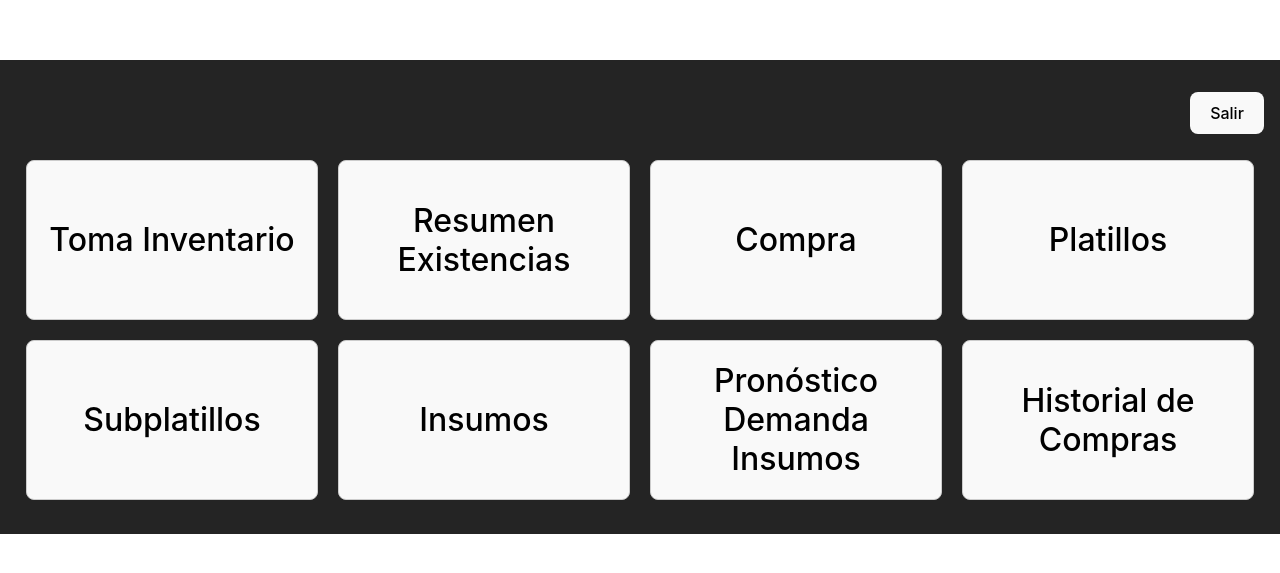
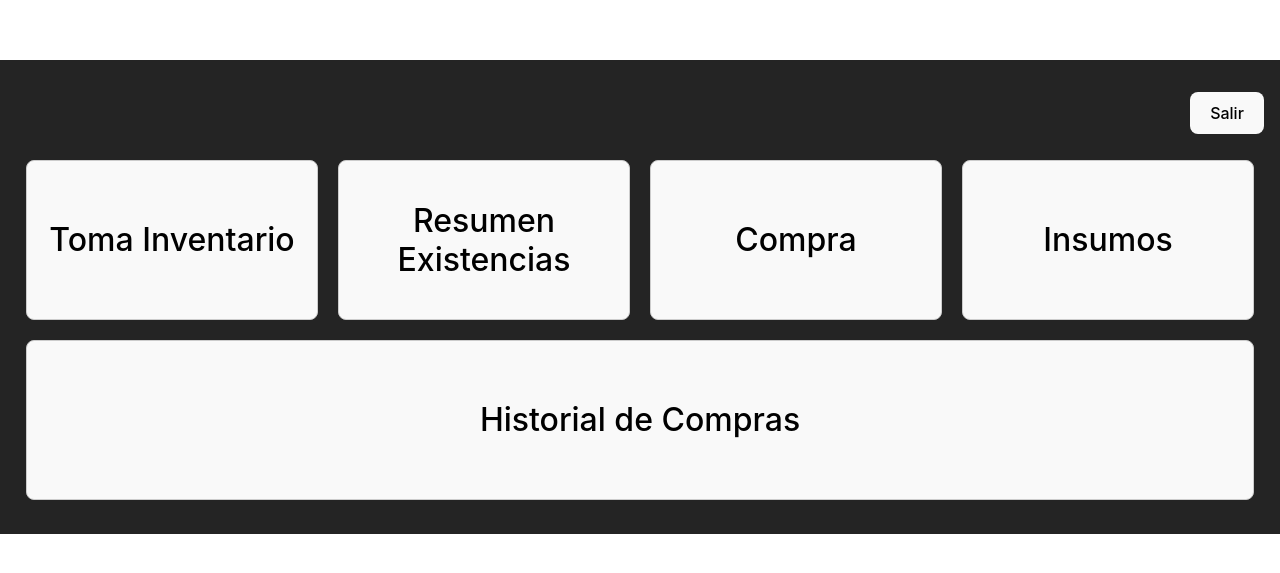
Before and after one commit to garciazapiain/admin-nectario, a Vue app in the folder frontend/: page / in a window 1280 px wide. Shown: the part 103-676 px from the top of the page. Built offline with nearby package versions, Linux system fonts and the light colour scheme; sample sign-in values are in the browser's storage.

Commit message:
changed admin for now

```diff
--- a/frontend/src/components/Home.vue
+++ b/frontend/src/components/Home.vue
@@ -49,12 +49,12 @@ onMounted(() => {
     <button @click="handleClickInventario">Toma Inventario</button>
     <button @click="handleClickExistencias">Resumen Existencias</button>
     <button v-if="isAdmin" @click="handleClickCompra">Compra</button>
-    <button v-if="isAdmin" @click="handleClickPlatillo">Platillos</button>
-    <button v-if="isAdmin" @click="handleClickSubplatillo">Subplatillos</button>
+    <!-- <button v-if="isAdmin" @click="handleClickPlatillo">Platillos</button>
+    <button v-if="isAdmin" @click="handleClickSubplatillo">Subplatillos</button> -->
     <button v-if="isAdmin" @click="handleClickIngrediente">Insumos</button>
-    <button v-if="isAdmin" @click="handleClickPronosticoDemandaInsumos">
+    <!-- <button v-if="isAdmin" @click="handleClickPronosticoDemandaInsumos">
       Pronóstico Demanda Insumos
-    </button>
+    </button> -->
     <button v-if="isAdmin" @click="handleClickHistorialCompra">
       Historial de Compras
     </button>
```
